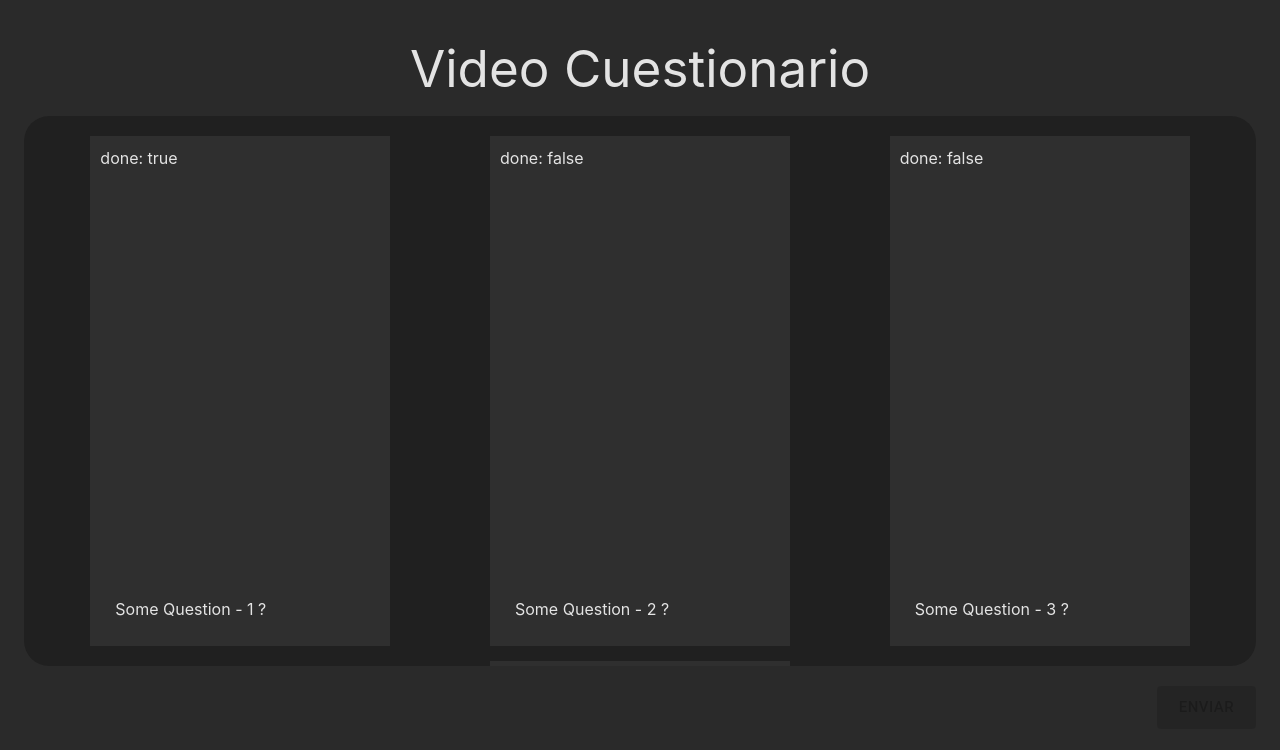
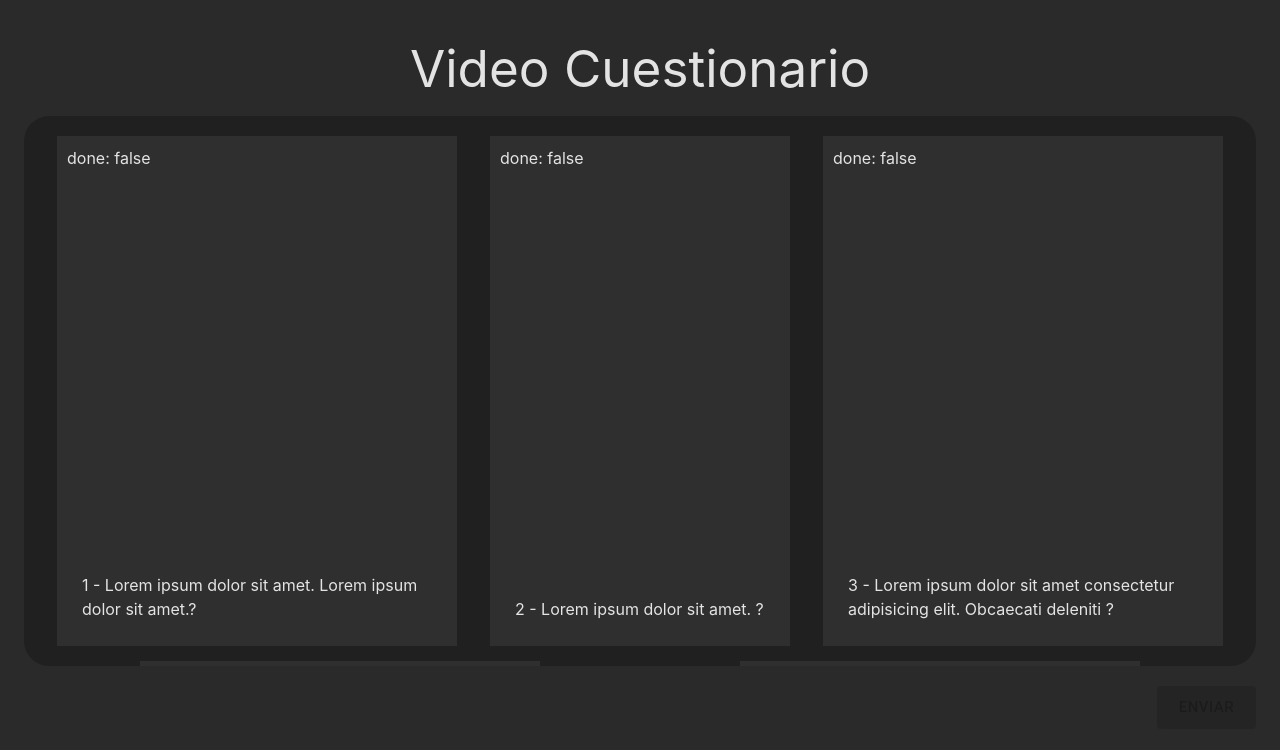
Before and after one commit to pr0gr4mm3r-c0d3/video-questionnaire, a React (Vite) app: page / in a window 1280 px wide. Shown: the top 750 px of the page. Built offline with nearby package versions, Linux system fonts and the light colour scheme.

Commit message:
[feat]: Add more data test

```diff
--- a/src/data/questions.ts
+++ b/src/data/questions.ts
@@ -3,22 +3,40 @@ import { IQuestion } from '@/interfaces';
 export const questions: IQuestion[] = [
 	{
 		id: 'IdQuestion1',
-		done: true,
-		question: 'Some Question - 1 ?',
+		done: false,
+		question: '1 - Lorem ipsum dolor sit amet. Lorem ipsum dolor sit amet.?',
+		videoRecorder: null,
 	},
 	{
 		id: 'IdQuestion2',
 		done: false,
-		question: 'Some Question - 2 ?',
+		question: '2 - Lorem ipsum dolor sit amet. ?',
+		videoRecorder: null,
 	},
 	{
 		id: 'IdQuestion3',
 		done: false,
-		question: 'Some Question - 3 ?',
+		question: '3 - Lorem ipsum dolor sit amet consectetur adipisicing elit. Obcaecati deleniti ?',
+		videoRecorder: null,
 	},
 	{
 		id: 'IdQuestion4',
 		done: false,
-		question: 'Some Question - 4 ?',
+		question: '4 - Lorem, ipsum dolor sit amet consectetur adipisicing elit. Est, ad.?',
+		videoRecorder: null,
+	},
+	{
+		id: 'IdQuestion5',
+		done: false,
+		question:
+			'5 - Lorem ipsum dolor sit amet consectetur adipisicing elit. Laudantium quas modi fuga cupiditate quia corporis quae! Neque a sit labore!?',
+		videoRecorder: null,
+	},
+	{
+		id: 'IdQuestion6',
+		done: false,
+		question:
+			'6 - Lorem ipsum dolor sit amet consectetur adipisicing elit. Veritatis totam reprehenderit rerum itaque eius quos.?',
+		videoRecorder: null,
 	},
 ];
```
